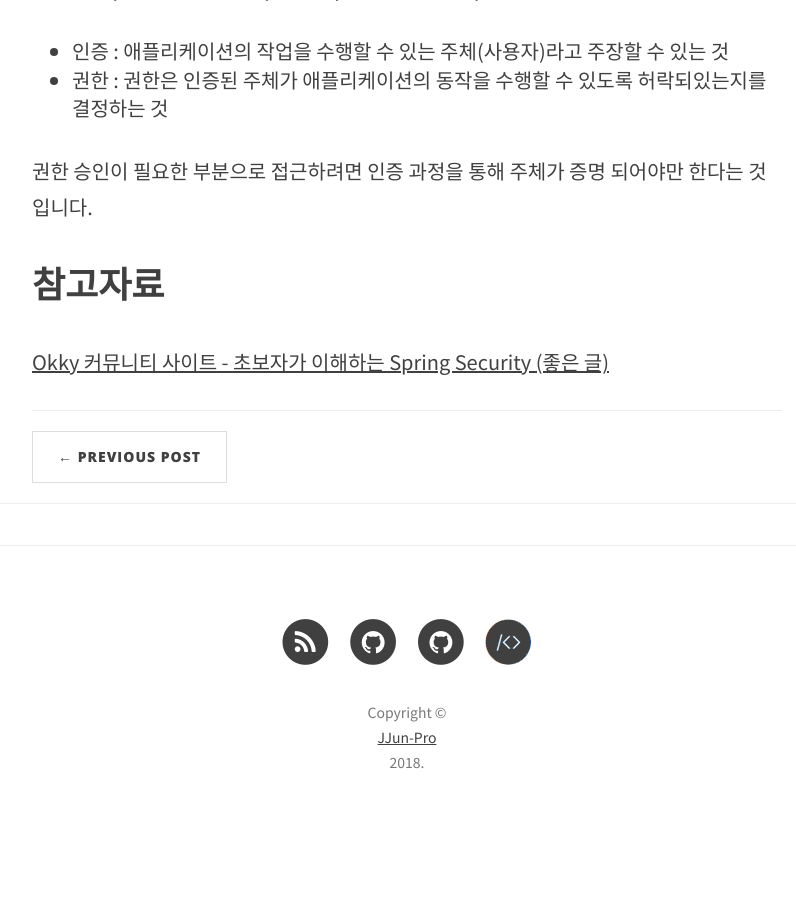
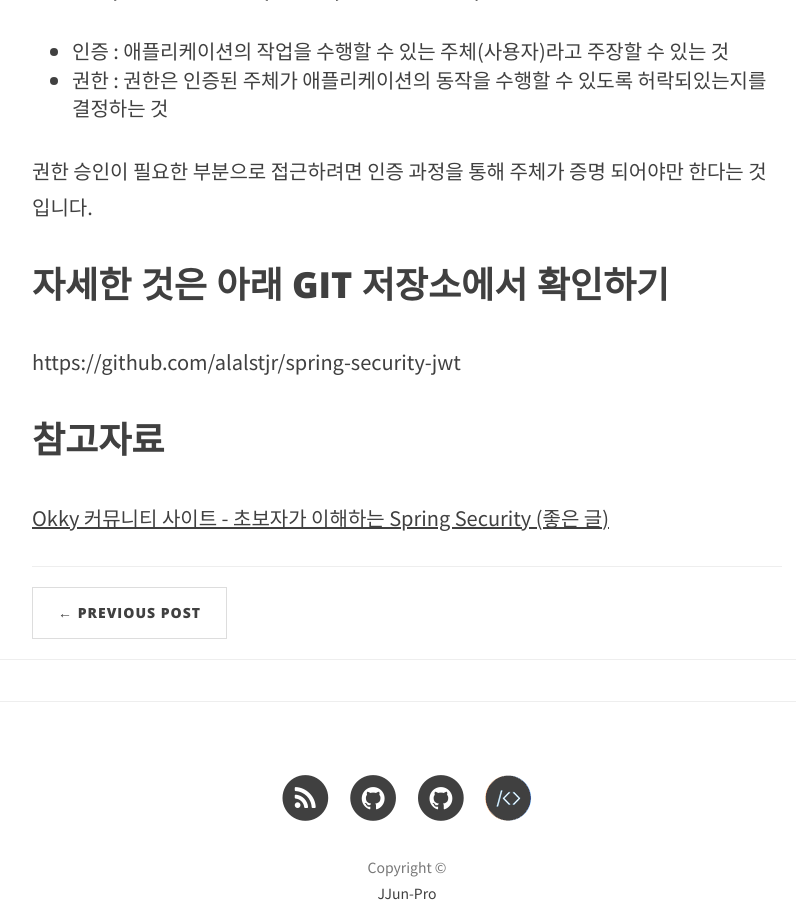
Before and after one commit to alalstjr/jjunpro.github.io, a Jekyll site: the page built from _posts/2019-07-17-Spring Security 공부.md, in a window 1280 px wide and 900 px high, scrolled down 1326 px. Shown: the whole window, without its empty margins (233-1029 px from the left). Built offline with Jekyll 4.4.1, drawn with Linux system fonts in a browser that asks for light colours; nearby versions of some CDN libraries; comment, search, counter and statistics services are not loaded; before the commit the page ends 2166 px from its top, so only the background shows below that.

Commit message:
Update 2019-07-17-Spring Security 공부.md

```diff
--- a/_posts/2019-07-17-Spring Security 공부.md
+++ b/_posts/2019-07-17-Spring Security 공부.md
@@ -25,5 +25,9 @@ category:   JAVA
 
 권한 승인이 필요한 부분으로 접근하려면 인증 과정을 통해 주체가 증명 되어야만 한다는 것입니다.
 
+# 자세한 것은 아래 GIT 저장소에서 확인하기
+
+https://github.com/alalstjr/spring-security-jwt
+
 # 참고자료
 <a href="https://okky.kr/article/382738">Okky 커뮤니티 사이트 - 초보자가 이해하는 Spring Security (좋은 글)</a>
```
